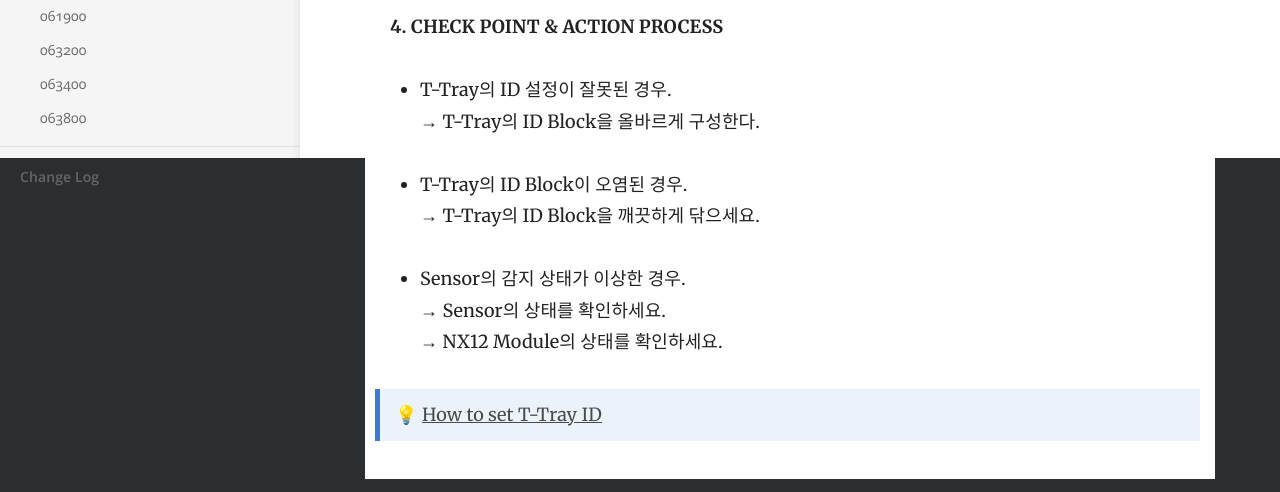
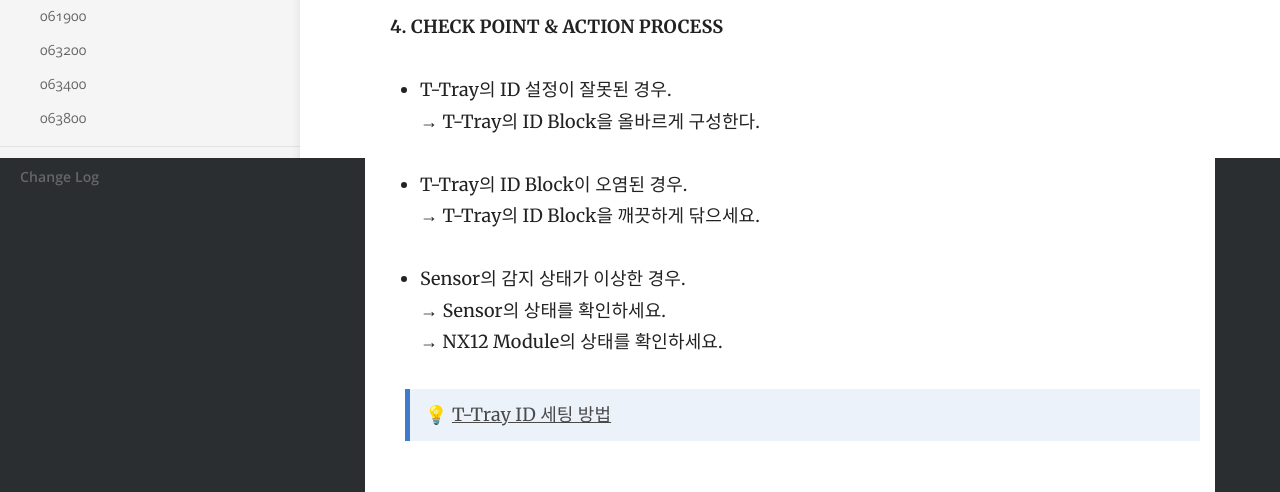
Before and after one commit to lte0609/ht_kr, a Jekyll site: the page built from _docs/jamcode/050229.md, in a window 1280 px wide. Shown: the part 742-1234 px from the top of the page. Built offline with Jekyll 4.4.1, drawn with Linux system fonts in a browser that asks for light colours.

Commit message:
Update 050229.md

```diff
--- a/_docs/jamcode/050229.md
+++ b/_docs/jamcode/050229.md
@@ -25,6 +25,8 @@ order: 4
   → Sensor의 상태를 확인하세요.
   → NX12 Module의 상태를 확인하세요.
 
+  > 💡 [T-Tray ID 세팅 방법](https://lte0609.github.io/ht/manual/tray-id/)
+
 <!---
 * If the ID setting of T-Tray is wrong.
   → Reset the ID Block of T-Tray.
@@ -35,6 +37,6 @@ order: 4
 * If the sensing is not good.
   → Check the sensor.
   → Check the NX12 Module.
---->
 
   > 💡 [How to set T-Tray ID](https://lte0609.github.io/ht/manual/tray-id/)
+--->
```
